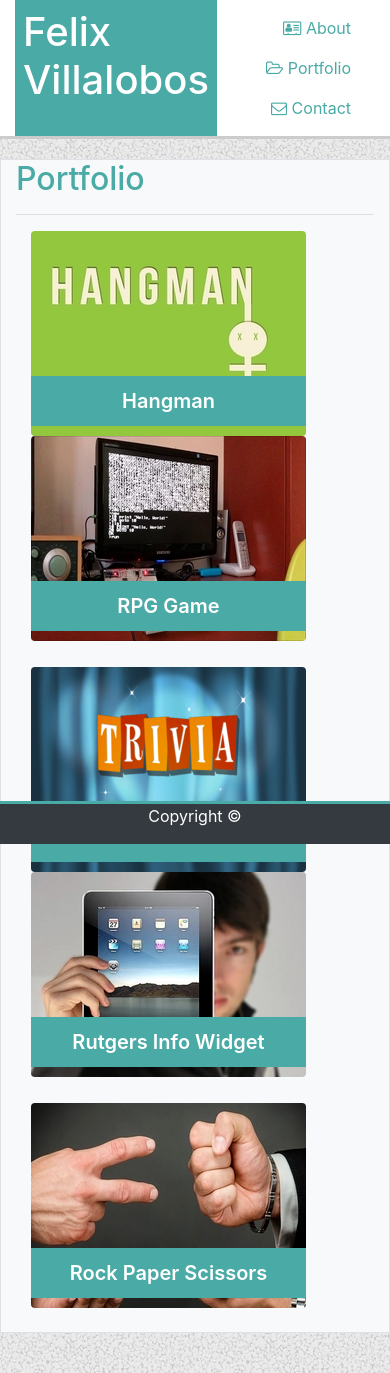
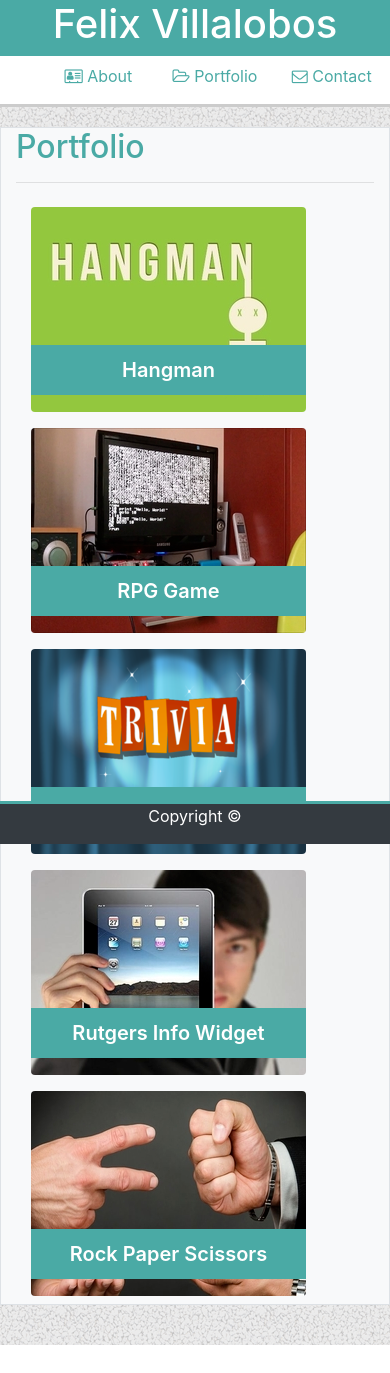
Before and after one commit to felixvl31/Boostrap-Portfolio, a plain HTML site: page portfolio.html in a window 390 px wide. Drawn offline with nearby package versions, Linux system fonts and the light colour scheme.

Commit message:
Better behaviour of NavBar as it shrinks, Portfolio layout more responsive, BioImage fixed, Contact contanier wasn't suppose to be fluid

```diff
--- a/Assets/CSS/style.css
+++ b/Assets/CSS/style.css
@@ -39,7 +39,6 @@ Header{
 */
 .BioText{
     padding:0 13px 13px 0;
-    text-align:justify;
 }
 
 /*
@@ -53,7 +52,7 @@ Header{
 }
 .label{
     position: absolute;
-    bottom: 10px;
+    bottom: 25px;
     width: 275px;
     left:15px;
     padding: 10px;
--- a/portfolio.html
+++ b/portfolio.html
@@ -13,29 +13,22 @@
     <body>
         <div>
 
-            <header>
-                <div class="container MainNav">
-
-                    <div class="d-flex bd-highlight">
-                        <section class="p-2 mr-auto flex-grow-0 flex-wrap bd-highlight flex-fill bd-highlight align-items-stretch  ColorBackground">
-                            <h1 class="bg-info text-white ColorBackground" >
+            <header >
+                <div class="container" >
+                    <div class="row justify-content-between" >
+                        <div class="col-sm-5 ColorBackground">
+                            <h1 class="bg-info text-center text-white ColorBackground">
                                 Felix Villalobos
                             </h1>
-                        </section>
-
-                        <Section class="p-2 mr-auto flex-grow-1 flex-fill bd-highlight align-items-stretch">
-                            <!-- Empty -->
-                        </Section>
-
-                        <nav class="p-2 flex-fill bd-highlight">
-                            <ul class="nav justify-content-end">
-                                    <li class="nav-item"><a class="nav-link text-info ColorText" href="index.html"><i class="fa fa-address-card-o" aria-hidden="true"></i>       About       </a></li>
-                                    <li class="nav-item"><a class="nav-link text-info ColorText" href="portfolio.html"><i class="fa fa-folder-open-o" aria-hidden="true"></i>   Portfolio   </a></li>
-                                    <li class="nav-item"><a class="nav-link text-info ColorText" href="contact.html"><i class="fa fa-envelope-o" aria-hidden="true"></i>     Contact     </a></li>
+                        </div>
+                        <div class="col-sm-7 col align-self-center text-center">
+                            <ul class="row justify-content-center">
+                                <a class="pt-2 col text-info ColorText" href="index.html"><i class="fa fa-address-card-o" aria-hidden="true"></i>       About       </a>
+                                <a class="pt-2 col text-info ColorText" href="portfolio.html"><i class="fa fa-folder-open-o" aria-hidden="true"></i>   Portfolio   </a>
+                                <a class="pt-2 col text-info ColorText" href="contact.html"><i class="fa fa-envelope-o" aria-hidden="true"></i>     Contact     </a>
                             </ul>
-                        </nav>
+                        </div>
                     </div>
-
                 </div>
             </header>
 
@@ -44,54 +37,35 @@
                     <h2 class="text-info align-bottom ColorText">
                         Portfolio
                     </h2>
+
                     <hr>
 
                     <div class="container">
-                        <div class="row">
-                            <div class="col-sm">
+                        <div class="row justify-content-start">
+                            <div class="col-sm-auto py-2">
                                 <img class="rounded" src="Assets/Images/Portfolio-1.png" alt="Hangman">
                                 <a class="label">Hangman</a>
                             </div>
-                            <div class="col-sm">
+                            <div class="col-sm-auto py-2">
                                 <img class="rounded" src="Assets/Images/Portfolio-2.png" alt="RPG Game">
                                 <a class="label">RPG Game</a>
                             </div>
-                            <div class="col-sm">
-                                <!-- Empty -->
-                            </div>
-                            <div class="col-sm">
-                                <!-- Empty -->
-                            </div>
-                        </div>
-                        <br>
-                        <div class="row">
-                            <div class="col-sm">
+                            <div class="col-sm-auto py-2">
                                 <img class="rounded" src="Assets/Images/Portfolio-3.png" alt="Trivia Games">
                                 <a class="label">Trivia Games</a>
                             </div>
-                            <div class="col-sm">
+                            <div class="col-sm-auto py-2">
                                 <img class="rounded" src="Assets/Images/Portfolio-4.png" alt="Rutgers Info Widget">
                                 <a class="label">Rutgers Info Widget</a>
                             </div>
-                            <div class="col-sm">
-                                <!-- Empty -->
-                            </div>
-                            <div class="col-sm">
-                                <!-- Empty -->
-                            </div>
-                        </div>
-                        <br>
-                        <div class="row  ">
-                            <div class="col-sm">
+                            <div class="col-sm-auto py-2">
                                 <img class="rounded" src="Assets/Images/Portfolio-5.png" alt="Rock Paper Scissors">
                                 <a class="label">Rock Paper Scissors</a>
                             </div>
                         </div>
-                        <br>
                     </div>
 
                 </div>
-
             </section>
 
         </div>
```
Also changed, not shown: contact.html (+13 -20 lines), index.html (+18 -26 lines).
